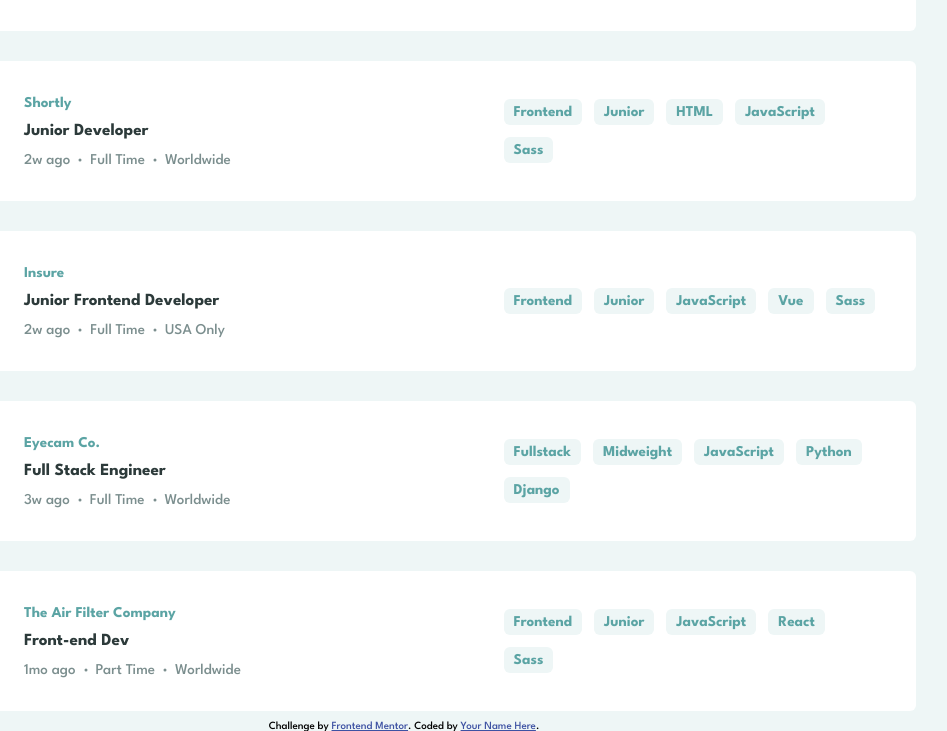
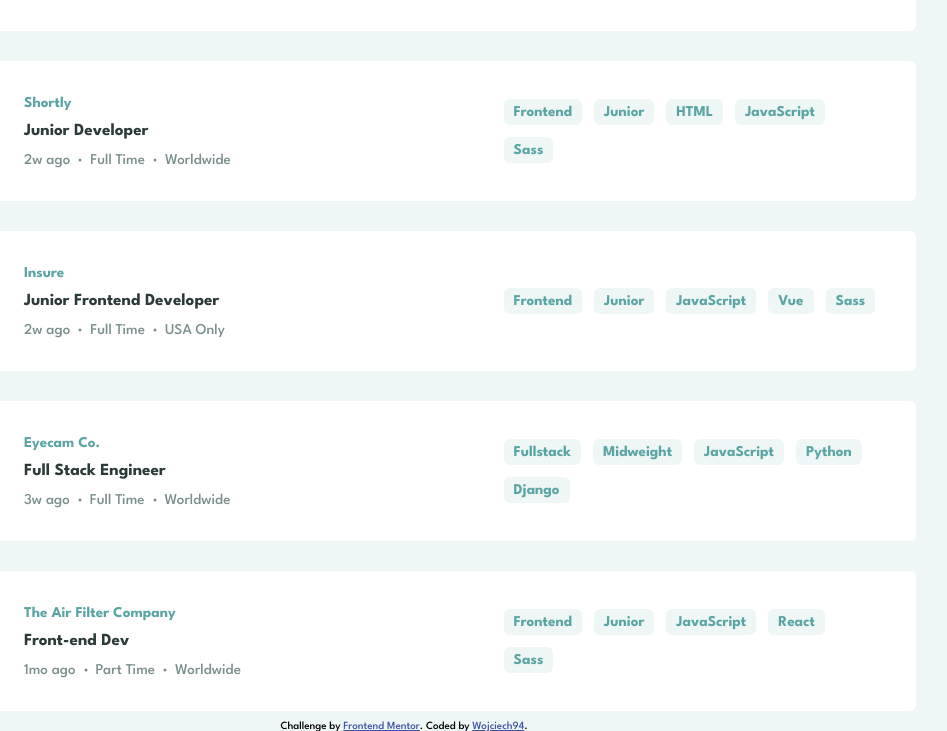
Before and after one commit to wojciech94/Static-Job-Listings, a website: page index.html in a window 1280 px wide. Shown: the part 1175-1906 px from the top of the page, 236-1183 px from the left. Drawn offline with Linux system fonts and the light colour scheme.

Commit message:
Update attribution text

```diff
--- a/index.html
+++ b/index.html
@@ -21,7 +21,7 @@
   <div class="attribution">
     Challenge by <a href="https://www.frontendmentor.io/challenges/job-listings-with-filtering-ivstIPCt"
       target="_blank">Frontend Mentor</a>.
-    Coded by <a href="https://github.com/wojciech94">Your Name Here</a>.
+    Coded by <a href="https://github.com/wojciech94">Wojciech94</a>.
   </div>
   <script src="./src/js/main.js"></script>
 </body>
```
